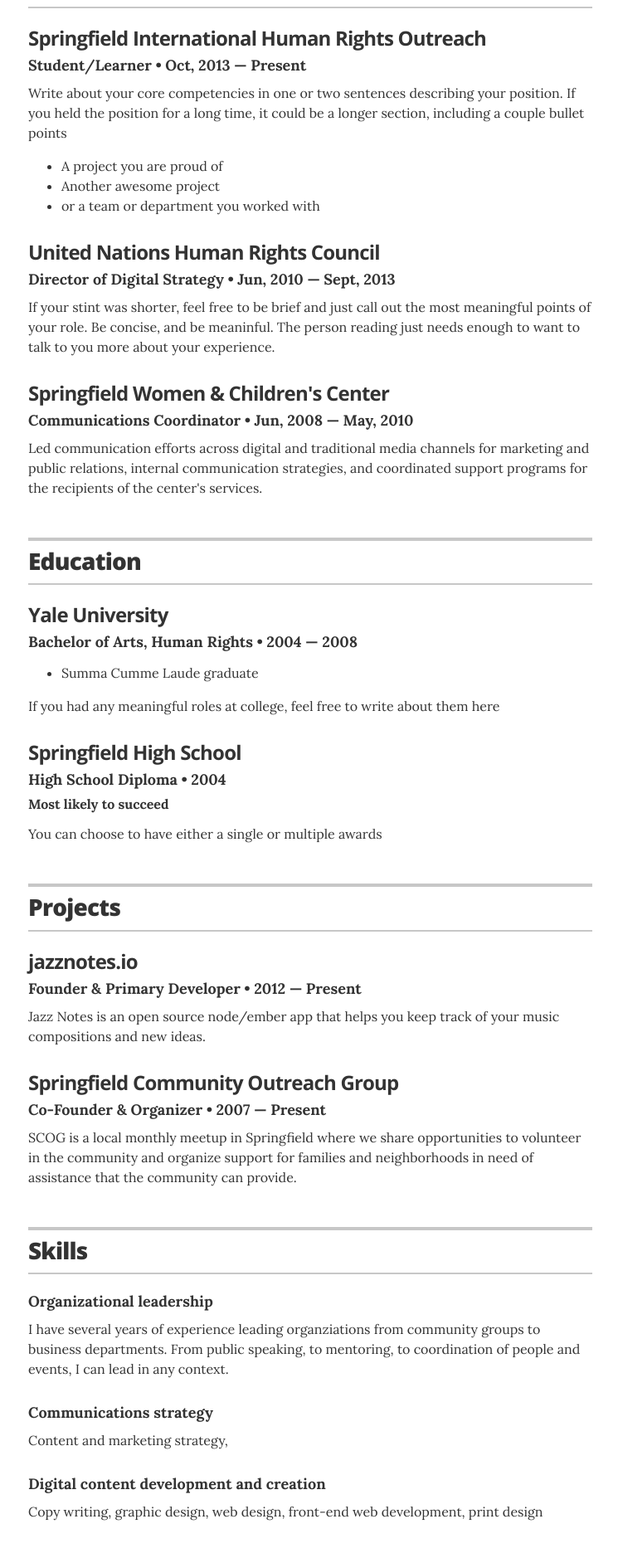
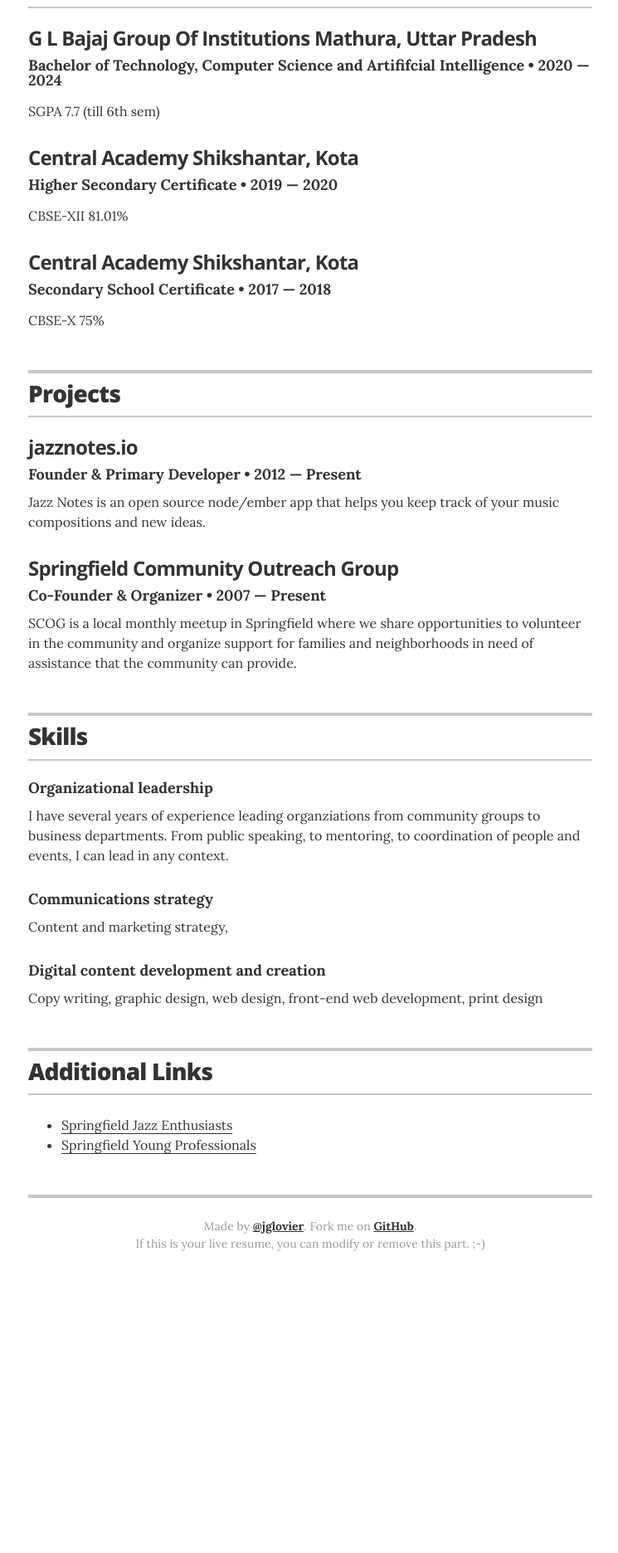
Before and after one commit to Shoeb0263/Resume, a Jekyll site: the page built from index.html, in a window 1280 px wide. Shown: the part 545-2417 px from the top of the page at 83% size, without its empty margins (266-1011 px from the left). Built offline with Jekyll 4.4.1, drawn with Linux system fonts in a browser that asks for light colours; after the commit the page ends 2103 px from its top, so only the background shows below that; some of the changed text lies outside the part shown.

Commit message:
education and photo

```diff
--- a/_config.yml
+++ b/_config.yml
@@ -9,7 +9,7 @@
   style: compressed
 
 # Resume settings
-resume_avatar:                  "true"
+resume_photo:                  "true"
 resume_name:                    "Mohammed Shoeb"
 resume_title:                   "Student/Learner"
 
@@ -33,13 +33,13 @@
 
 # Decide which sections to use
 # comment out to hide
-resume_section_experience:      true
+#resume_section_experience:      true
 resume_section_education:       true
 resume_section_projects:        true
 resume_section_skills:          true
-resume_section_recognition:     true
+#resume_section_recognition:     true
 resume_section_links:           true
-resume_section_associations:    true
+#resume_section_associations:    true
 # resume_section_interests:       true
 
 # Resume social links
--- a/_data/education.yml
+++ b/_data/education.yml
@@ -1,13 +1,19 @@
 # Degree
-- degree: Bachelor of Arts, Human Rights
-  uni: Yale University
-  year: 2004 &mdash; 2008
-  awards:
-    - award: Summa Cumme Laude graduate
-  summary: If you had any meaningful roles at college, feel free to write about them here
+- degree: Bachelor of Technology, Computer Science and Artififcial Intelligence
+  uni: G L Bajaj Group Of Institutions Mathura, Uttar Pradesh
+  year: 2020 &mdash; 2024
+ # awards:
+   # - award: Summa Cumme Laude graduate
+  summary: SGPA                                                                7.7 (till 6th sem)
 
-- degree: High School Diploma
-  uni: Springfield High School
-  year: 2004
-  award: Most likely to succeed
-  summary: You can choose to have either a single or multiple awards
+- degree: Higher Secondary Certificate
+  uni: Central Academy Shikshantar, Kota
+  year: 2019 &mdash; 2020
+  #award: Most likely to succeed
+  summary: CBSE-XII                                                            81.01%
+
+- degree: Secondary School Certificate
+  uni: Central Academy Shikshantar, Kota
+  year: 2017 &mdash; 2018
+  #award: Most likely to succeed
+  summary: CBSE-X                                                              75%
--- a/_layouts/resume.html
+++ b/_layouts/resume.html
@@ -11,9 +11,9 @@
 
       <header class="page-header">
 
-        <!-- You can turn off the avatar in _config.yml by setting to false -->
-        {% if site.resume_avatar == 'true' %}
-        <img src="images/photo.jpg" alt="my photo" class="avatar no-print" itemprop="image">
+        <!-- You can turn off the photo in _config.yml by setting to false -->
+        {% if site.resume_photo == 'true' %}
+        <img src="images/photo.jpg" alt="my photo" class="photo no-print" itemprop="image">
         {% endif %}
 
         <!-- Your name is defined in the _config.yml file -->
--- a/_sass/_resume.scss
+++ b/_sass/_resume.scss
@@ -20,7 +20,7 @@
 
 .page-header { padding: 1.5rem 0;
 
-  .avatar {
+  .photo {
     width: 95px;
     max-width: 100%;
     overflow: hidden;
```
Also changed, not shown: _data/associations.yml (+11 -11 lines), Gemfile.lock.
